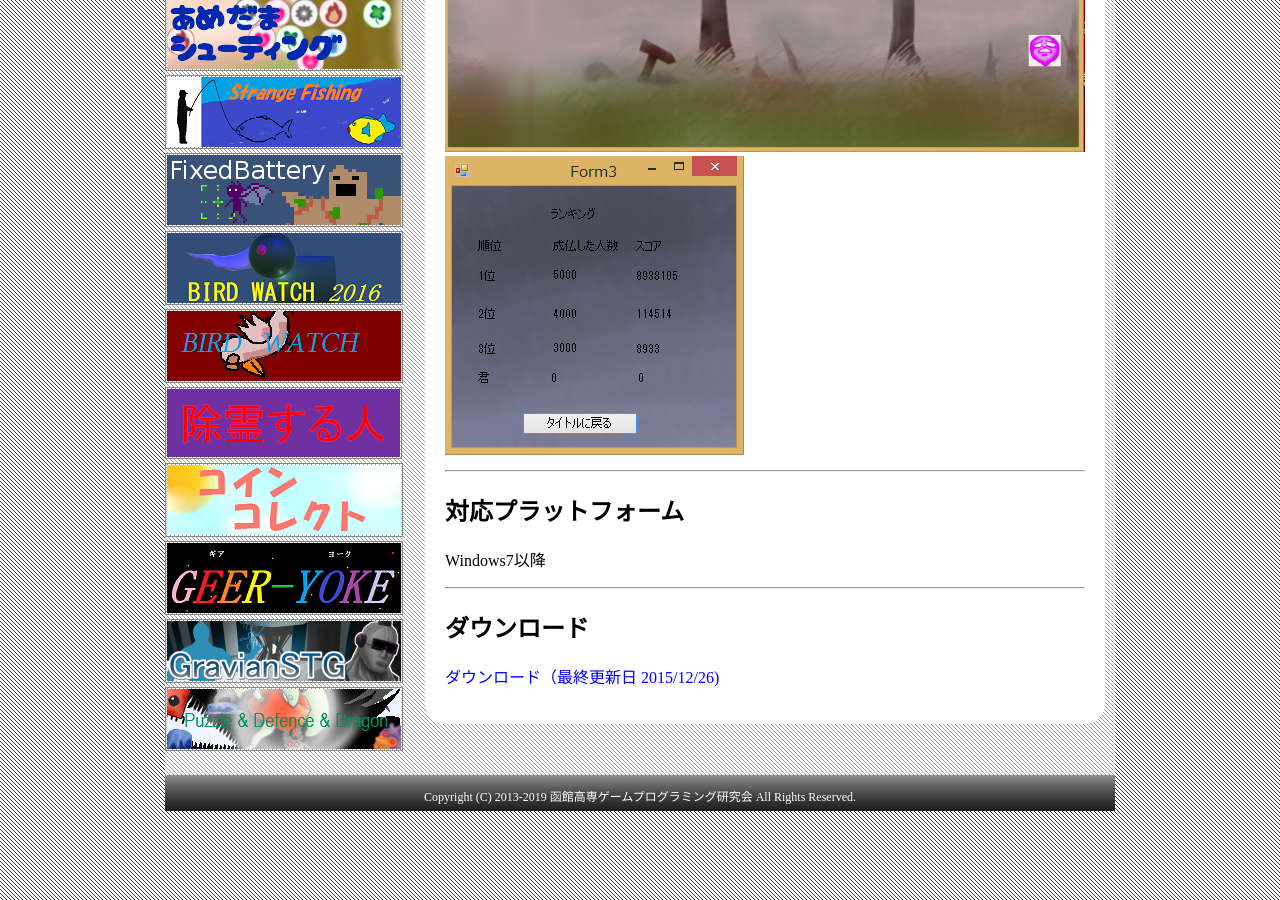
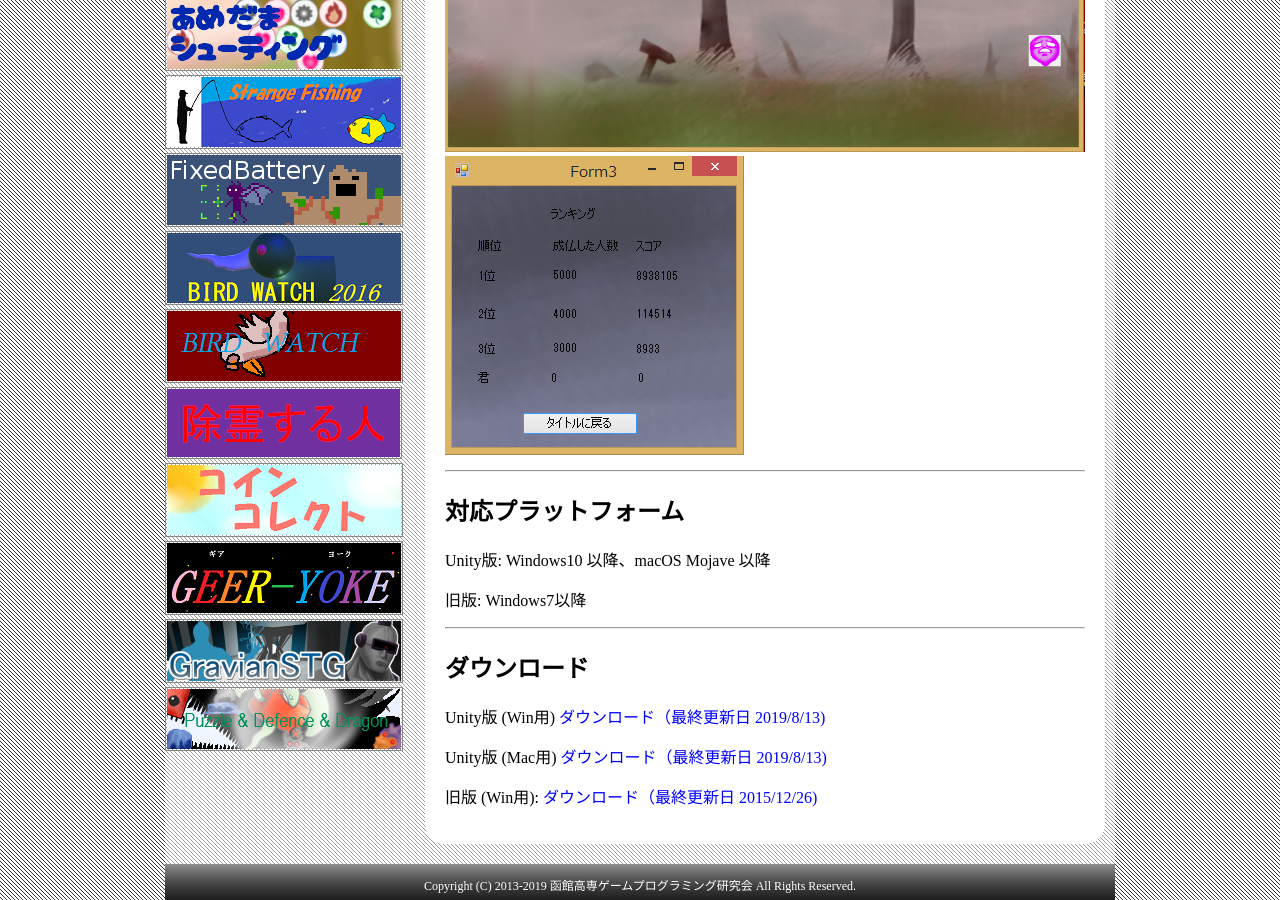
Before and after one commit to hnctgpgk/hnctgpgk.github.io, a Jekyll site: the page built from game/jyorei/index.md, in a window 1280 px wide and 900 px high, scrolled down 1039 px. Built offline with Jekyll 4.4.1, drawn with Linux system fonts in a browser that asks for light colours; some of the changed text lies outside the part shown.

Commit message:
除霊にUnity版追加

```diff
--- a/game/jyorei/index.md
+++ b/game/jyorei/index.md
@@ -25,13 +25,13 @@ relative: ../../
 <h2>システム紹介</h2>
 
 <p>
-zキーを押すことで悪霊を成仏させるビームを撃つことができます<br>
+スペース(旧版 ではzキー)を押すことで悪霊を成仏させるビームを撃つことができます<br>
 十字キ―を使うことでお坊さんを操作できます<br>
 悪霊に除霊ビームが当たると段々と膨らんで破裂(成仏)します。
 </p>
 
 <hr>
-<h2>スクリーンショット</h2>
+<h2>スクリーンショット (旧版)</h2>
 
 <img src="./ss1.png">
 <br>
@@ -43,14 +43,26 @@ zキーを押すことで悪霊を成仏させるビームを撃つことがで
 <h2>対応プラットフォーム</h2>
 
 <p>
-Windows7以降
+Unity版: Windows10 以降、macOS Mojave 以降
+</p>
+
+<p>
+旧版: Windows7以降
 </p>
 
 <hr>
 <h2>ダウンロード</h2>
 
 <p>
-<a href="https://box.yahoo.co.jp/guest/viewer?sid=box-l-26oalqoyfj6fl63uanefeuz3se-1001&uniqid=dbd7c4b9-9654-4cb3-a478-83b440daa4e6&viewtype=detail">ダウンロード（最終更新日 2015/12/26) </a>
+Unity版 (Win用) <a href="https://box.yahoo.co.jp/guest/viewer?sid=box-l-26oalqoyfj6fl63uanefeuz3se-1001&uniqid=12e6ac25-f546-460e-b790-638bcbd25e12&viewtype=detail">ダウンロード（最終更新日 2019/8/13) </a>
+</p>
+
+<p>
+Unity版 (Mac用) <a href="https://box.yahoo.co.jp/guest/viewer?sid=box-l-26oalqoyfj6fl63uanefeuz3se-1001&uniqid=56eb81e2-f5c5-4506-be31-df98cd3a313e&viewtype=detail">ダウンロード（最終更新日 2019/8/13) </a>
+</p>
+
+<p>
+旧版 (Win用): <a href="https://box.yahoo.co.jp/guest/viewer?sid=box-l-26oalqoyfj6fl63uanefeuz3se-1001&uniqid=dbd7c4b9-9654-4cb3-a478-83b440daa4e6&viewtype=detail">ダウンロード（最終更新日 2015/12/26) </a>
 </p>
 
 </div>
```
